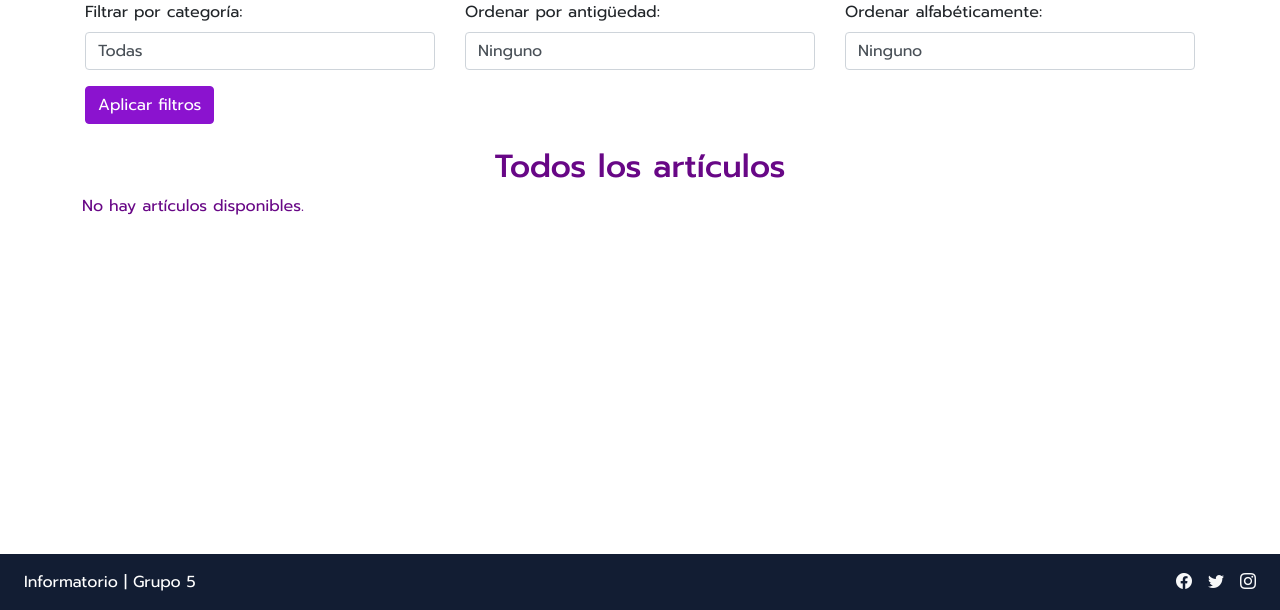
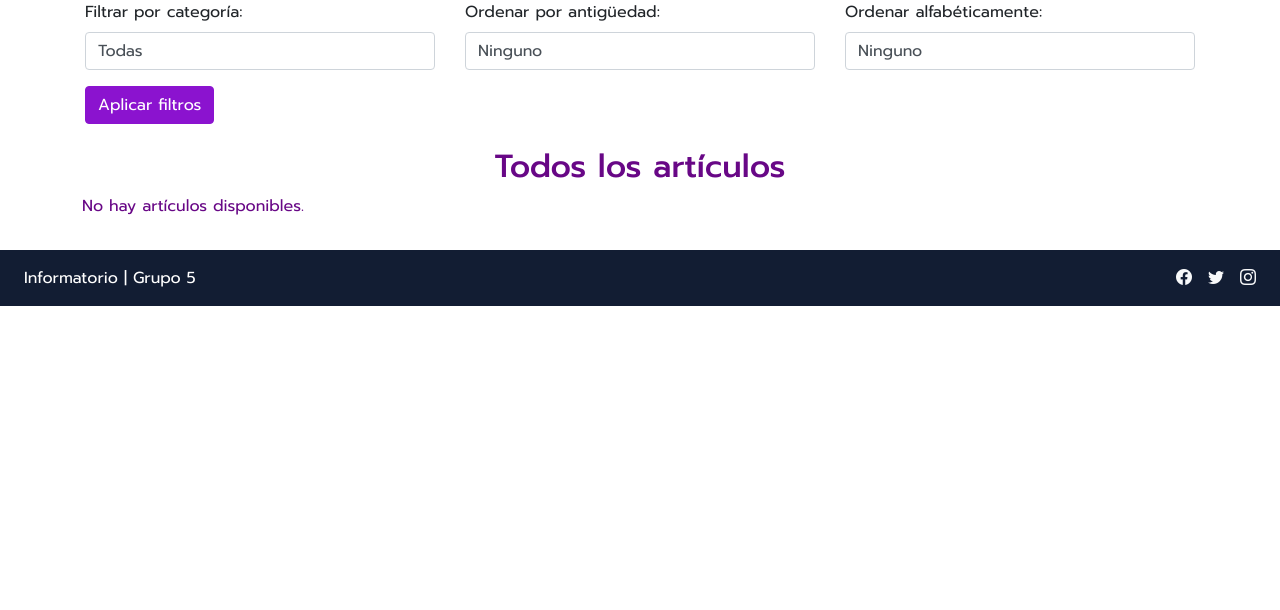
Before and after one commit to NNicolasD/g5-blog, a Django app: page /list-articles/ in a window 1280 px wide. Shown: the part 190-800 px from the top of the page. Run offline with Django 4.2, Linux system fonts and the light colour scheme; data that the repository does not hold is empty; some libraries are stand-ins or nearby versions.

Commit message:
Modificando el footer en artículos

```diff
--- a/src/templates/blog/articles.html
+++ b/src/templates/blog/articles.html
@@ -79,6 +79,7 @@
             {% endif %}
 
             <div class="row">
+                {% if articulos %}
                     {% for articulo in articulos %}
                         <div class="col-md-6 mb-4">
                             <div class="card">
@@ -99,24 +100,12 @@
                                 </div>
                             </div>
                         </div>
-                {% empty %}
+                    {% endfor %}
+                {% else %}
                     <p>No hay artículos disponibles.</p>
-                {% block footer %}
-                <footer class="d-flex justify-content-between mt-3 px-4 py-3 fixed-footer">
-                    <div>
-                      <p class="mb-0">Informatorio | Grupo 5</p>
+                {% endif %}
             </div>
-                    <div>
-                      <ul class="d-flex gap-3 list-unstyled mb-0">
-                        <li><a href="#"><i class="link-light bi-facebook"></i></a></li>
-                        <li><a href="#"><i class="link-light bi-twitter"></i></a></li>
-                        <li><a href="#"><i class="link-light bi-instagram"></i></a></li>
-                      </ul>
-                    </div>
-                  </footer>
-                {% endblock %}
-                {% endfor %}
-            </div>
+
 
             {% if is_paginated %}
             <div class="pagination justify-content-center">
```
Also changed, not shown: src/proyectoBlog/settings/base.py (+5 -4 lines). Lines whose indentation alone changed are shown as unchanged.
